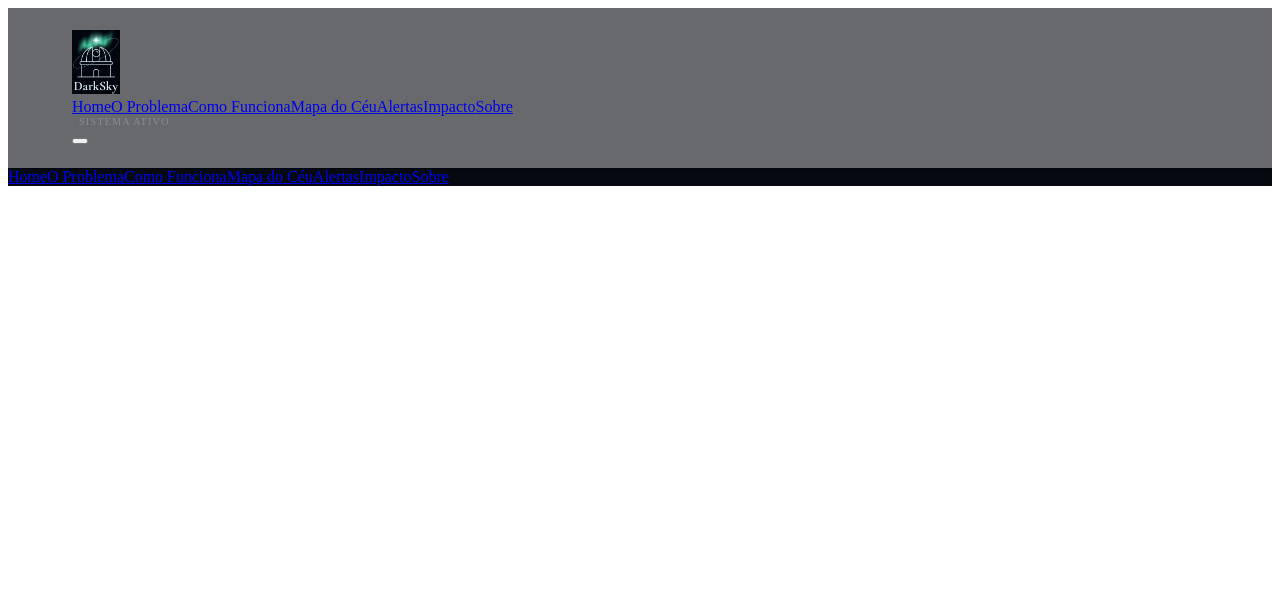
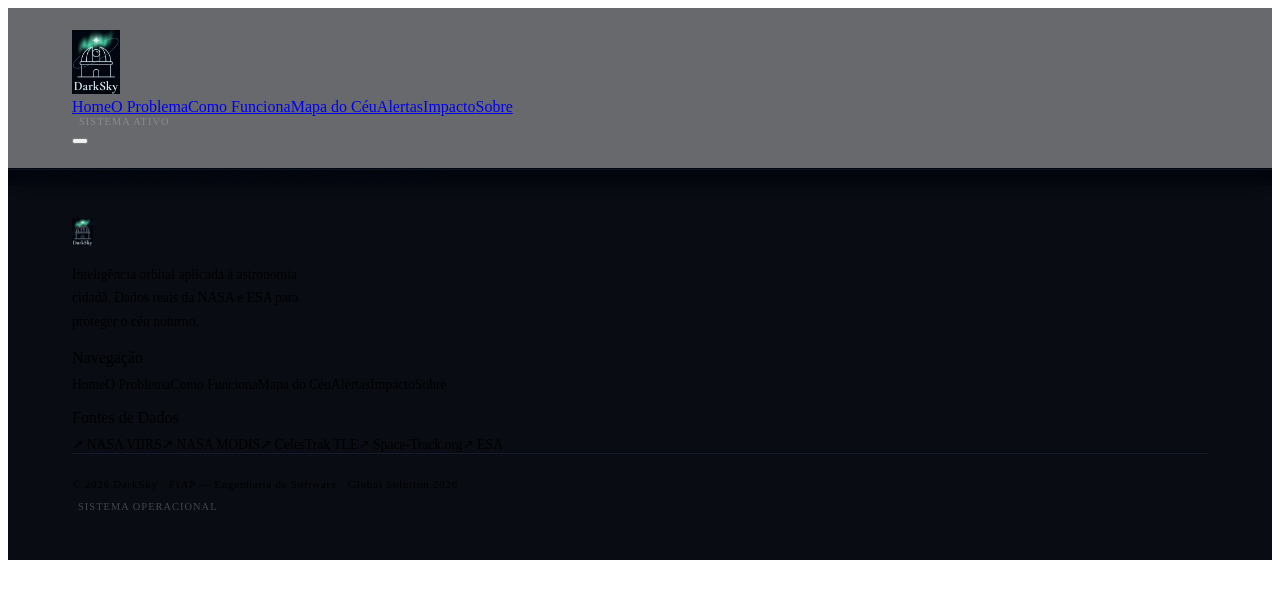
Before and after one commit to lucx-yan/skyaware, a React (Vite) app: page / in a window 1280 px wide. Shown: the top 598 px of the page. Built offline with nearby package versions, Linux system fonts and the light colour scheme; the HTML template or start-up script is replaced by a standard one.

Commit message:
feat: adiciona footer com navegação, fontes de dados e informações do projeto

```diff
--- a/src/App.jsx
+++ b/src/App.jsx
@@ -1,5 +1,6 @@
 import { BrowserRouter, Routes, Route } from "react-router-dom"
 import Navbar from "./components/Navbar"
+import Footer from "./components/Footer"
 
 function App() {
   return (
@@ -8,6 +9,7 @@ function App() {
       <main>
 
       </main>
+      <Footer />
     </BrowserRouter>
   )
 }
--- /dev/null
+++ b/src/components/Footer.jsx
@@ -0,0 +1,148 @@
+import { NavLink } from "react-router-dom";
+import logo from '../assets/darksky-logo.png';
+
+const FOOTER_LINKS = [
+    { to: '/', label: 'Home' },
+    { to: '/problema', label: 'O Problema' },
+    { to: '/como-funciona', label: 'Como Funciona' },
+    { to: '/mapa-ceu', label: 'Mapa do Céu' },
+    { to: '/alertas', label: 'Alertas' },
+    { to: '/impacto', label: 'Impacto' },
+    { to: '/sobre', label: 'Sobre' },
+]
+
+const DATA_SOURCES = [
+    { label: "NASA VIIRS", href: "https://www.nasa.gov/mission_pages/NPP/main/index.html" },
+    { label: "NASA MODIS", href: "https://modis.gsfc.nasa.gov/" },
+    { label: "CelesTrak TLE", href: "https://celestrak.org/" },
+    { label: "Space-Track.org", href: "https://www.space-track.org/" },
+    { label: "ESA", href: "https://www.esa.int/" },
+]
+
+export default function Footer() {
+    const year = new Date().getFullYear()
+
+    return (
+        <footer
+            className="relative z-10 mt-auto"
+            style={{
+                borderTop: "0.5px solid rgba(79, 158, 255, 0.1)",
+                background: "rgba(3, 5, 12, 0.97)",
+                backdropFilter: "blur(12px)",
+                WebkitBackdropFilter: "blur(12px)",
+            }}
+        >
+            <div style={{ padding: "3rem 4rem" }}>
+                <div className="grid grid-cols-1 md:grid-cols-3 gap-10 mb-10">
+                    {/* Coluna 1 - Logo e descrição */}
+                    <div className="flex flex-col gap-4">
+                        <NavLink to="/" className="inline-flex">
+                            <img
+                                src={logo}
+                                alt="DarkSky - Plataforma de Proteção do Céu Noturno"
+                                style={{ height: "28px", width: "auto" }}
+                            />
+                        </NavLink>
+                        <p style={{
+                            fontFamily: "var(--font-body)",
+                            fontSize: "0.85rem",
+                            lineHeight: "1.7",
+                            color: "var(--c-muted)",
+                            maxWidth: "240px",
+                        }}>
+                            Inteligência orbital aplicada à astronomia cidadã.
+                            Dados reais da NASA e ESA para proteger o céu noturno.
+                        </p>
+                    </div>
+
+                    {/* Coluna 2 - Navegação */}
+                    <div className="flex flex-col gap-3">
+                        <p className="section-kicker" style={{ marginBottom: "0.5rem" }}>
+                            Navegação
+                        </p>
+                        {FOOTER_LINKS.map(link => (
+                            <NavLink
+                                key={link.to}
+                                to={link.to}
+                                style={{
+                                    fontFamily: "var(--font-body)",
+                                    fontSize: "0.85rem",
+                                    color: "var(--c-muted)",
+                                    textDecoration: "none",
+                                    transition: "color 0.2s ease",
+                                }}
+                                onMouseEnter={e => e.currentTarget.style.color = "var(--c-white)"}
+                                onMouseLeave={e => e.currentTarget.style.color = "var(--c-muted)"}
+                            >
+                                {link.label}
+                            </NavLink>
+                        ))}
+                    </div>
+
+                    {/* Coluna 3 - Fontes de dados */}
+                    <div className="flex flex-col gap-3">
+                        <p className="section-kicker" style={{ marginBottom: "0.5rem" }}>
+                            Fontes de Dados
+                        </p>
+                        {DATA_SOURCES.map(source => ( <a
+                                key={source.label}
+                                href={source.href}
+                                target="_blank"
+                                rel="noopener noreferrer"
+                                style={{
+                                    fontFamily: "var(--font-body)",
+                                    fontSize: "0.85rem",
+                                    color: "var(--c-muted)",
+                                    textDecoration: "none",
+                                    transition: "color 0.2s ease",
+                                }}
+                                onMouseEnter={e => e.currentTarget.style.color = "var(--c-cyan)"}
+                                onMouseLeave={e => e.currentTarget.style.color = "var(--c-muted)"}
+                            >
+                                ↗ {source.label}
+                            </a>
+                        ))}
+                    </div>
+                </div>
+
+                {/* Linha divisória */}
+                <div style={{
+                    borderTop: "0.5px solid rgba(79, 158, 255, 0.1)",
+                    marginBottom: "1.5rem",
+                }} />
+
+                {/* Barra inferior */}
+                <div className="flex flex-col md:flex-row items-center justify-between gap-3">
+                    <p style={{
+                        fontFamily: "var(--font-mono)",
+                        fontSize: "0.7rem",
+                        letterSpacing: "0.06em",
+                        color: "var(--c-muted)",
+                    }}>
+                        © {year} DarkSky · FIAP — Engenharia de Software · Global Solution 2026
+                    </p>
+
+                    <div
+                        className="flex items-center gap-2"
+                        style={{
+                            fontFamily: "var(--font-mono)",
+                            fontSize: "0.65rem",
+                            letterSpacing: "0.1em",
+                            color: "rgba(232, 244, 253, 0.25)",
+                        }}
+                    >
+                        <span style={{
+                            width: 6,
+                            height: 6,
+                            borderRadius: "50%",
+                            background: "var(--c-green)",
+                            boxShadow: "0 0 5px var(--c-green)",
+                            display: "inline-block",
+                        }} />
+                        SISTEMA OPERACIONAL
+                    </div>
+                </div>
+            </div>
+        </footer>
+    )
+}
```
